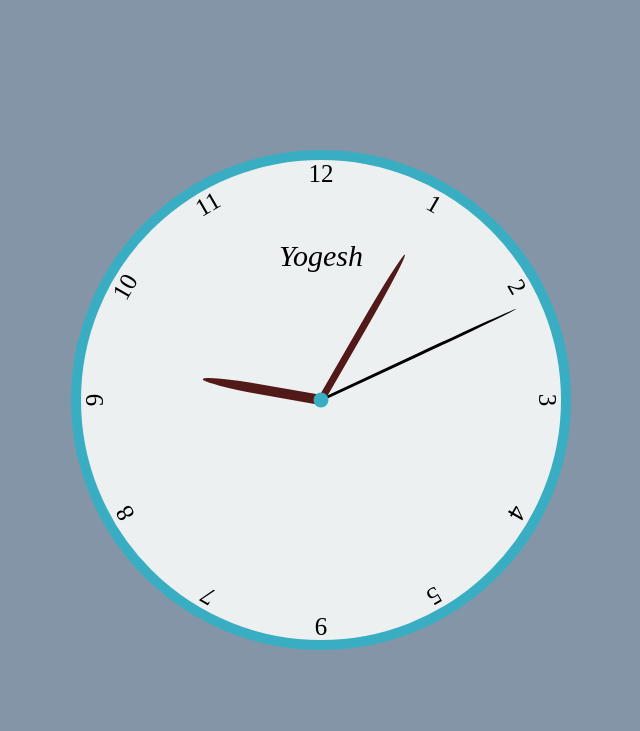
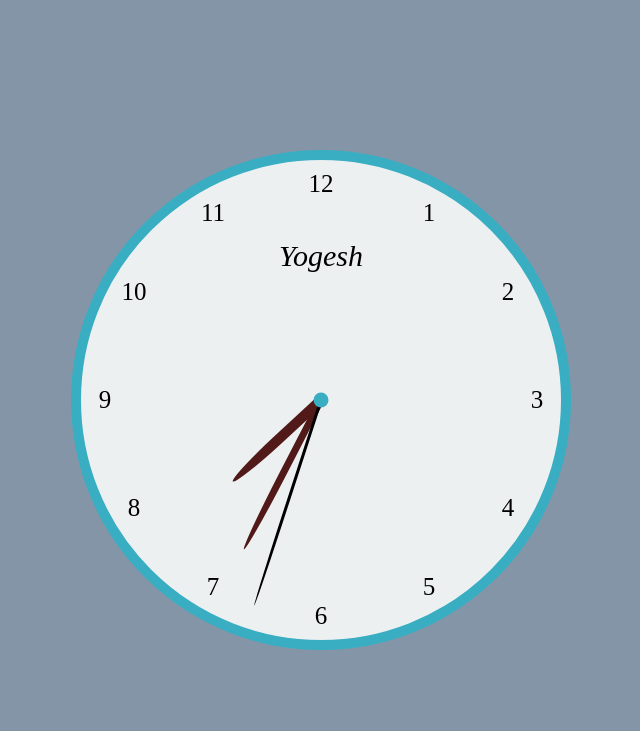
Before and after one commit to YOGESHRAJARAM/challenging_project, a plain HTML site: page Analog clock/index.html in a window 1280 px wide. Shown: the whole page, without its empty margins (319-959 px from the left). Drawn offline with Linux system fonts and the light colour scheme.

Commit message:
analog clock completed

```diff
--- a/Analog clock/index.html
+++ b/Analog clock/index.html
@@ -18,17 +18,17 @@
         <div class="needil sec">
 
         </div>
-        <div class="number number-1">1</div>
-        <div class="number number-2">2</div>
-        <div class="number number-3">3</div>
-        <div class="number number-4">4</div>
-        <div class="number number-5">5</div>
-        <div class="number number-6">9</div>
-        <div class="number number-7">7</div>
-        <div class="number number-8">8</div>
-        <div class="number number-9">9</div>
-        <div class="number number-10">10</div>
-        <div class="number number-11">11</div>
+        <div class="number number-1"><div class="sepnum1">1</div></div>
+        <div class="number number-2"><div class="sepnum2">2</div></div>
+        <div class="number number-3"><div class="sepnum3">3</div></div>
+        <div class="number number-4"><div class="sepnum4">4</div></div>
+        <div class="number number-5"><div class="sepnum5">5</div></div>
+        <div class="number number-6"><div class="sepnum6">6</div></div>
+        <div class="number number-7"><div class="sepnum7">7</div></div>
+        <div class="number number-8"><div class="sepnum8">8</div></div>
+        <div class="number number-9"><div class="sepnum9">9</div></div>
+        <div class="number number-10"><div class="sepnum10">10</div></div>
+        <div class="number number-11"><div class="sepnum11">11</div></div>
         <div class="number number-12">12</div>
     </div>
     <script src="scrip.js"></script>
--- a/Analog clock/scrip.js
+++ b/Analog clock/scrip.js
@@ -0,0 +1,15 @@
+const hours=document.querySelector('.hrs');
+const minutes = document.querySelector('.min');
+const seconds = document.querySelector('.sec');
+setInterval(runClock,1000);
+function runClock(){
+    const time=new Date();
+    const sec= time.getSeconds()/60;
+    const min= (sec+time.getMinutes())/60;
+    const hrs= (min+time.getHours())/12;
+    hours.style.setProperty('--rotation',hrs*360);
+    minutes.style.setProperty('--rotation',min*360);
+    seconds.style.setProperty('--rotation',sec*360);
+
+}
+runClock();
--- a/Analog clock/style.css
+++ b/Analog clock/style.css
@@ -55,6 +55,7 @@ body{
     text-align: center;
     font-size: 25px;
     transform: rotate(var(--rotate));
+    padding: 10px;
 }
 .number-1{ --rotate: 30deg;}
 .number-2{ --rotate: 60deg;}
@@ -101,3 +102,36 @@ body{
     height:25%;
     --rotation:280;
 }
+.sepnum6{
+    transform: rotate(180deg);
+}
+.sepnum1{
+    transform: rotate(-30deg);
+}
+.sepnum2{
+    transform: rotate(-60deg);
+}
+.sepnum3{
+    transform: rotate(-90deg);
+}
+.sepnum4{
+    transform: rotate(-120deg);
+}
+.sepnum5{
+    transform: rotate(-150deg);
+}
+.sepnum7{
+    transform: rotate(-210deg);
+}
+.sepnum8{
+    transform: rotate(-240deg);
+}
+.sepnum9{
+    transform: rotate(-270deg);
+}
+.sepnum10{
+    transform: rotate(-300deg);
+}
+.sepnum11{
+    transform: rotate(-330deg);
+}
```
